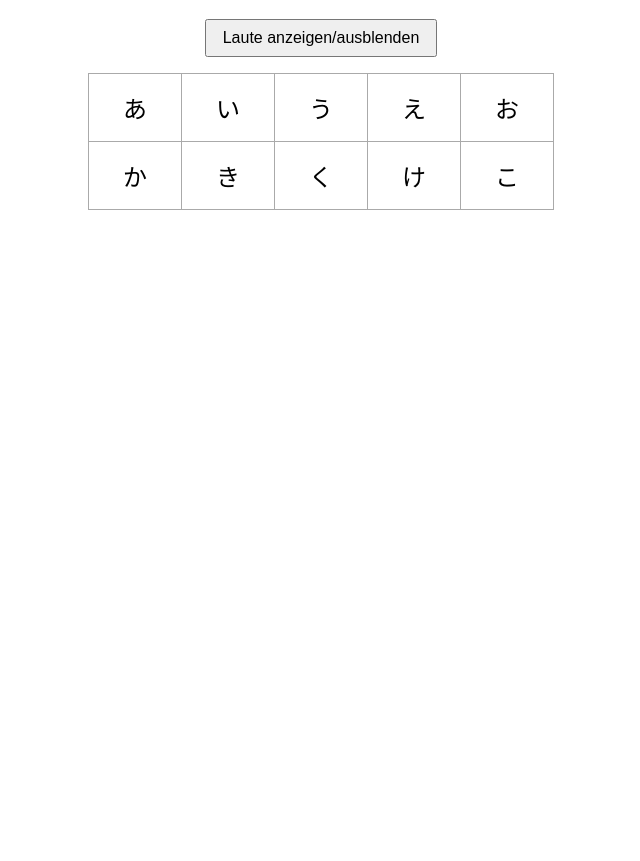
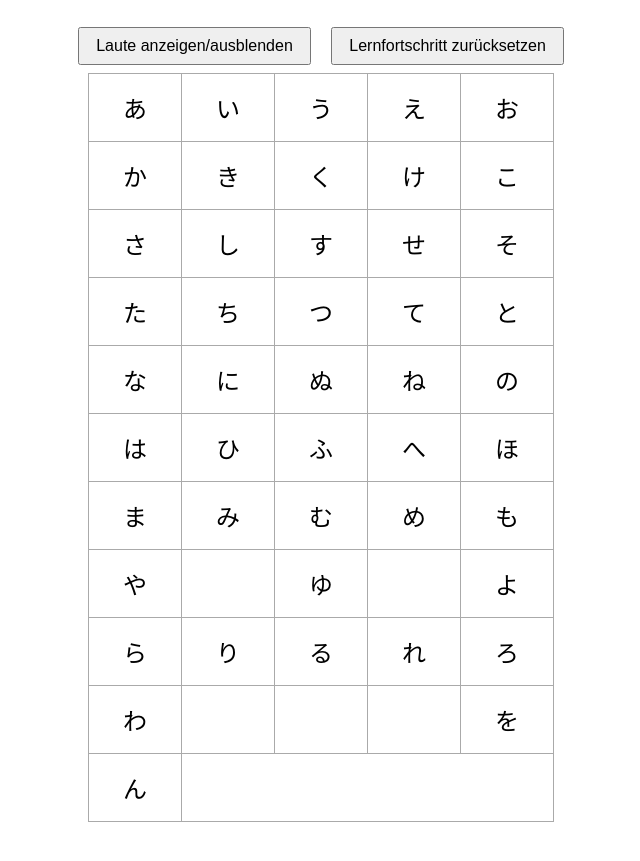
Before and after one commit to yannick186/hiragana, a plain HTML site: page index.html in a window 1280 px wide. Shown: the part 101-962 px from the top of the page, without its empty margins (319-959 px from the left). Before the commit the page ends 800 px from the top, so only its background shows below. Drawn offline with Linux system fonts and the light colour scheme.

Commit message:
Update index.html

```diff
--- a/index.html
+++ b/index.html
@@ -40,7 +40,7 @@
     }
 
     button {
-      margin-bottom: 1rem;
+      margin: 0.5rem;
       padding: 0.5rem 1rem;
       font-size: 1rem;
     }
@@ -55,6 +55,7 @@
 
   <h1>Hiragana-Tabelle</h1>
   <button onclick="toggleRomaji()">Laute anzeigen/ausblenden</button>
+  <button onclick="resetLearned()">Lernfortschritt zurücksetzen</button>
 
   <table id="hiraganaTable">
     <tbody>
@@ -72,7 +73,66 @@
         <td data-char="け">け<div class="romaji">ke</div></td>
         <td data-char="こ">こ<div class="romaji">ko</div></td>
       </tr>
-      <!-- ... weitere Zeilen wie gehabt ... -->
+      <tr>
+        <td data-char="さ">さ<div class="romaji">sa</div></td>
+        <td data-char="し">し<div class="romaji">shi</div></td>
+        <td data-char="す">す<div class="romaji">su</div></td>
+        <td data-char="せ">せ<div class="romaji">se</div></td>
+        <td data-char="そ">そ<div class="romaji">so</div></td>
+      </tr>
+      <tr>
+        <td data-char="た">た<div class="romaji">ta</div></td>
+        <td data-char="ち">ち<div class="romaji">chi</div></td>
+        <td data-char="つ">つ<div class="romaji">tsu</div></td>
+        <td data-char="て">て<div class="romaji">te</div></td>
+        <td data-char="と">と<div class="romaji">to</div></td>
+      </tr>
+      <tr>
+        <td data-char="な">な<div class="romaji">na</div></td>
+        <td data-char="に">に<div class="romaji">ni</div></td>
+        <td data-char="ぬ">ぬ<div class="romaji">nu</div></td>
+        <td data-char="ね">ね<div class="romaji">ne</div></td>
+        <td data-char="の">の<div class="romaji">no</div></td>
+      </tr>
+      <tr>
+        <td data-char="は">は<div class="romaji">ha</div></td>
+        <td data-char="ひ">ひ<div class="romaji">hi</div></td>
+        <td data-char="ふ">ふ<div class="romaji">fu</div></td>
+        <td data-char="へ">へ<div class="romaji">he</div></td>
+        <td data-char="ほ">ほ<div class="romaji">ho</div></td>
+      </tr>
+      <tr>
+        <td data-char="ま">ま<div class="romaji">ma</div></td>
+        <td data-char="み">み<div class="romaji">mi</div></td>
+        <td data-char="む">む<div class="romaji">mu</div></td>
+        <td data-char="め">め<div class="romaji">me</div></td>
+        <td data-char="も">も<div class="romaji">mo</div></td>
+      </tr>
+      <tr>
+        <td data-char="や">や<div class="romaji">ya</div></td>
+        <td></td>
+        <td data-char="ゆ">ゆ<div class="romaji">yu</div></td>
+        <td></td>
+        <td data-char="よ">よ<div class="romaji">yo</div></td>
+      </tr>
+      <tr>
+        <td data-char="ら">ら<div class="romaji">ra</div></td>
+        <td data-char="り">り<div class="romaji">ri</div></td>
+        <td data-char="る">る<div class="romaji">ru</div></td>
+        <td data-char="れ">れ<div class="romaji">re</div></td>
+        <td data-char="ろ">ろ<div class="romaji">ro</div></td>
+      </tr>
+      <tr>
+        <td data-char="わ">わ<div class="romaji">wa</div></td>
+        <td></td>
+        <td></td>
+        <td></td>
+        <td data-char="を">を<div class="romaji">wo</div></td>
+      </tr>
+      <tr>
+        <td data-char="ん">ん<div class="romaji">n</div></td>
+        <td colspan="4"></td>
+      </tr>
     </tbody>
   </table>
 
@@ -103,6 +163,13 @@
       localStorage.setItem(STORAGE_KEY, JSON.stringify(learned));
     }
 
+    function resetLearned() {
+      localStorage.removeItem(STORAGE_KEY);
+      document.querySelectorAll('#hiraganaTable td.learned').forEach(cell => {
+        cell.classList.remove('learned');
+      });
+    }
+
     function initTable() {
       document.querySelectorAll('#hiraganaTable td').forEach(cell => {
         cell.addEventListener('click', () => {
```
